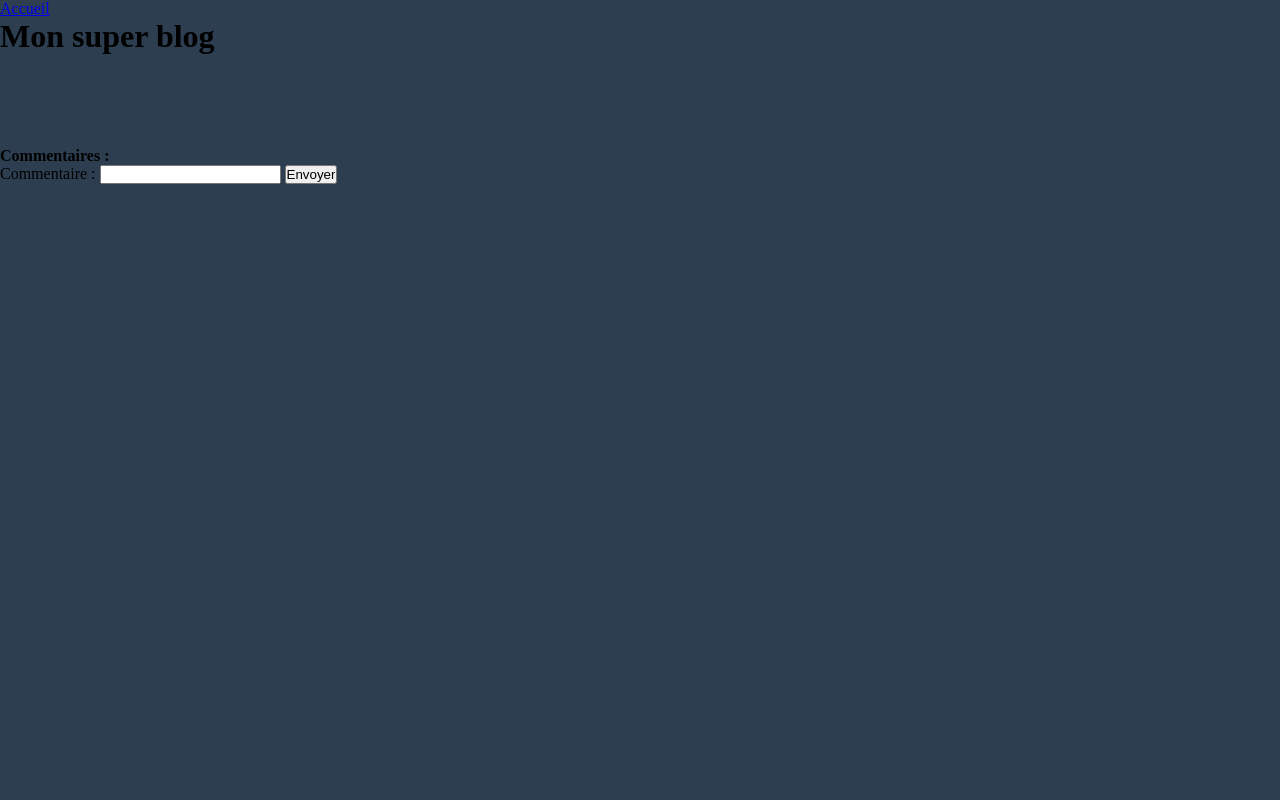
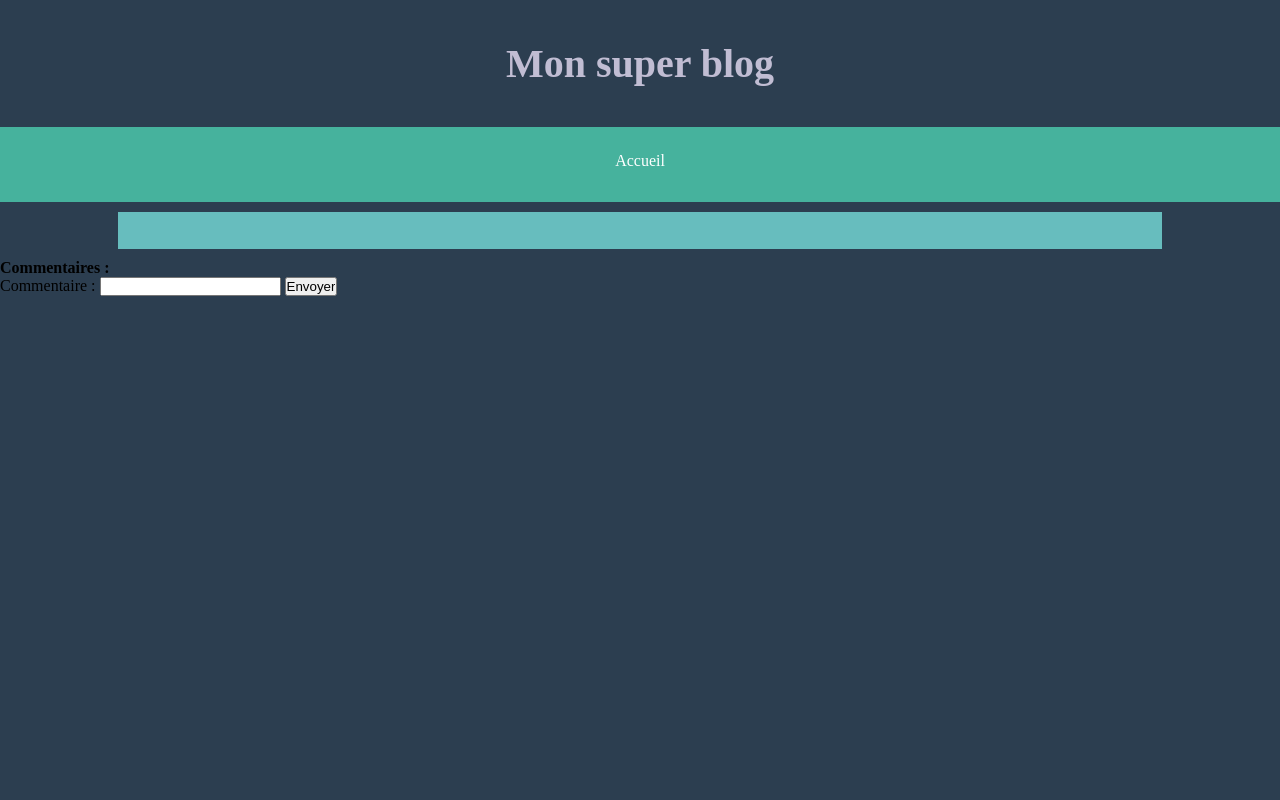
Before and after one commit to Dams68540/Mon-Blog, a PHP site: page /sessionCom.php in a window 1280 px wide. Run offline with PHP 8.4, Linux system fonts and the light colour scheme; the visitor is signed in with stand-in values (Sample User, id 1); data that the repository does not hold is empty.

Commit message:
Ajout fichier Com.css + modif sessionCom

```diff
--- /dev/null
+++ b/CSS/com.css
@@ -0,0 +1,104 @@
+*
+{
+    margin: 0;
+    padding: 0;
+}
+body
+{
+    background-color: #2C3E50;
+}
+
+.TITRE
+{
+    font-size: 40px;
+    text-align: center;
+    color: #C1BDD3;
+    margin: 40px;
+}
+
+.TITRE:hover
+{
+    color: #FFFFFF;
+}
+
+.titreart
+{
+    text-align: center;
+    color: #000000;
+    background-color: #5DACAB;
+}
+
+.barrenav
+{
+    text-align: center;
+    background-color: #46B29D;
+    height: 50px;
+    padding: 25px 0px 0 0px;
+}
+
+.navlien
+{
+    text-decoration: none;
+    color: #FFFFFF;
+    padding: 0 50px 0 50px;
+}
+
+.navlien:hover
+{
+    background-color: #DE5D49;
+    padding: 25px 50px 32px 50px;
+}
+
+.titrepage
+{
+    text-align: center;
+    background-color: #718596;
+    color: #FFFFFF;
+    margin: 15px auto;
+    width: 1044px;
+    padding: 5px;
+}
+
+.billet
+{
+    background-color: #67BDBE;
+    color: #000000;
+    width: 1044px;
+    height: auto;
+    margin: 10px auto;
+}
+
+.btnajouter
+{
+    height: 40px;
+    margin-bottom: -20px;
+    margin-top: 20px;
+    margin-left: -0px;
+    margin-right: -20px;
+    width: 1044px;
+    background-color: #5DACAB;
+    color: #bededd;
+    font-size: 15px;
+    border: none;
+}
+
+.btnajouter:hover
+{
+    background-color: #457F7E;
+    color: #FFFFFF;
+}
+
+#texttitre
+{
+    margin: 5px 400px;
+    resize: none;
+    border: none;
+}
+
+#textarticle
+{
+    margin: 5px 85px;
+    padding: 0px 0px 10px 0px;
+    resize: none;
+    border: none;
+}
--- a/sessionCom.php
+++ b/sessionCom.php
@@ -22,19 +22,23 @@ if (isset($_GET['billet'])) {
 <head>
     <meta charset="UTF-8">
     <title>Commentaire</title>
-    <link rel="stylesheet" href="css/blog.css">
+    <link rel="stylesheet" href="css/com.css">
 </head>
 <body>
-<a href="User.php?id= . $_SESSION['id']">Accueil</a>
-<H1>Mon super blog </H1>
+<H1 class="TITRE">Mon super blog </H1>
 
+<div class="barrenav">
+    <a class="navlien" href="User.php?id= . $_SESSION['id']">Accueil</a>
+</div>
 
-<?php
+<div class="billet">
+    <?php
 
-echo '<p class="billet"><H3>' . $db['titre'] . ' &nbsp;' . date($db['date']) . '</H3></p>';
-echo '<p id="billet">' . htmlentities($db['billet']) . '</p>';
+    echo '<p><H3 id="texttitre">' . $db['titre'] . ' &nbsp;' . date($db['date']) . '</H3></p>';
+    echo '<p id="textarticle">' . htmlentities($db['billet']) . '</p>';
 
-?>
+    ?>
+</div>
 
 <H4>Commentaires :</H4>
 
```
